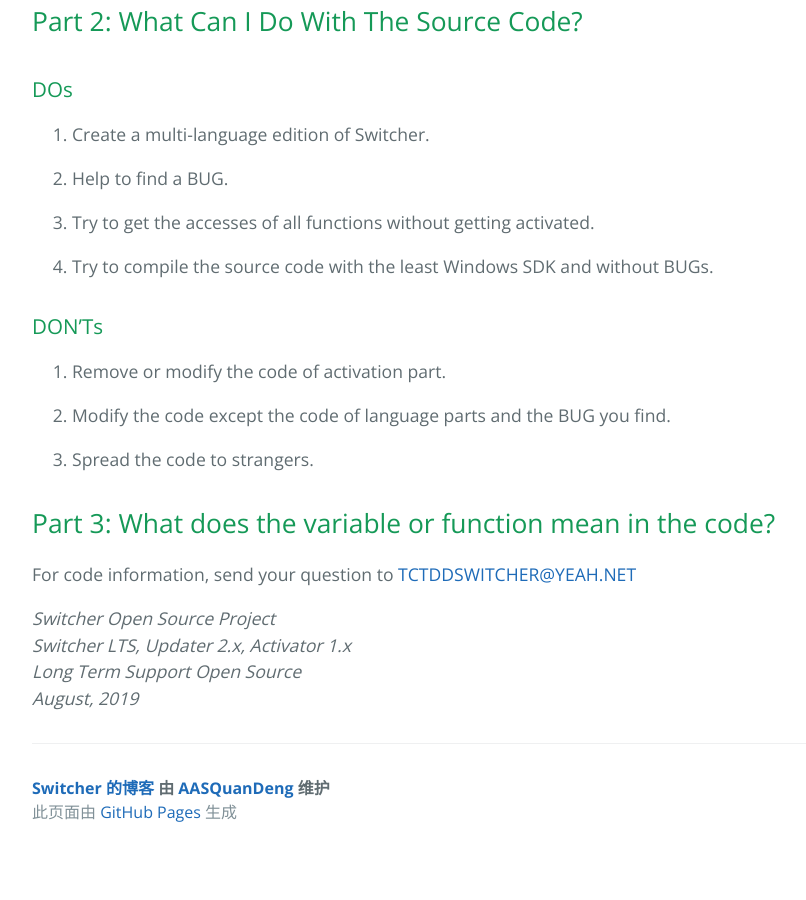
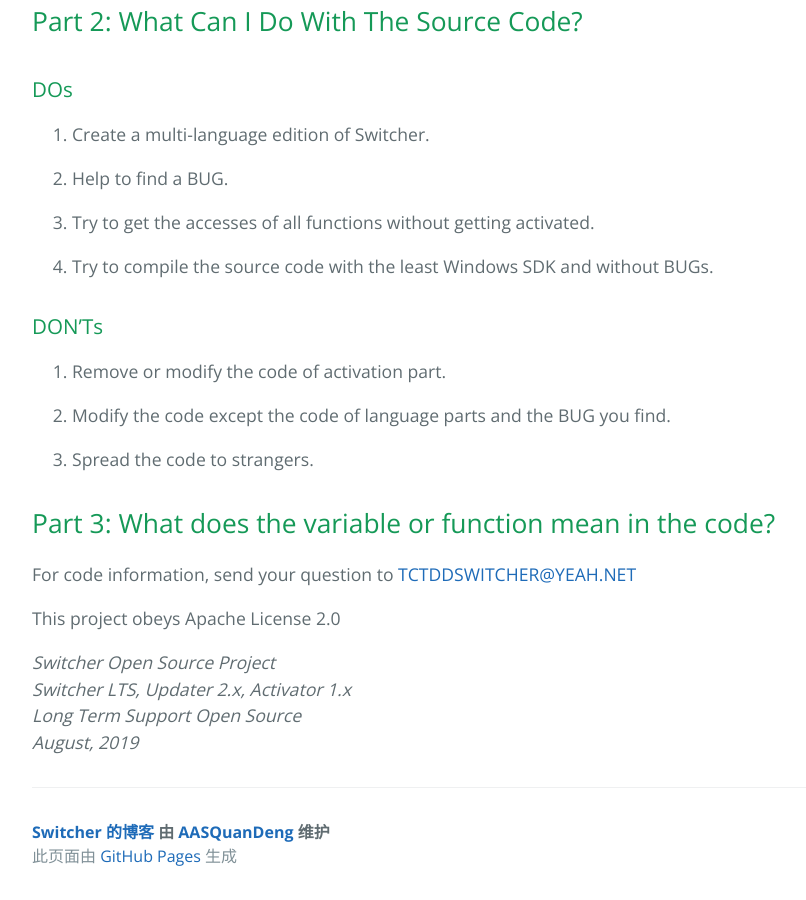
Before and after one commit to djdjz7/djdjz7.github.io, a Jekyll site: the page built from _posts/2019-08-12-Switcher-开源条款与条件-[English].md, in a window 1280 px wide and 900 px high, scrolled down 1200 px. Shown: the whole window, without its empty margins (192-998 px from the left). Built offline with Jekyll 4.4.1, drawn with Linux system fonts in a browser that asks for light colours; our own code applies the rules of GitHub Pages for plain Markdown files; before the commit the page ends 2056 px from its top, so only the background shows below that.

Commit message:
Update 2019-08-12-Switcher-开源条款与条件-[English].md

```diff
--- a/_posts/2019-08-12-Switcher-开源条款与条件-[English].md
+++ b/_posts/2019-08-12-Switcher-开源条款与条件-[English].md
@@ -46,6 +46,8 @@ AAS: Not yet.
 
 For code information, send your question to <TCTDDSWITCHER@YEAH.NET>
 
+This project obeys Apache License 2.0
+
 *Switcher Open Source Project*
 *Switcher LTS, Updater 2.x, Activator 1.x*
 *Long Term Support Open Source*
```
